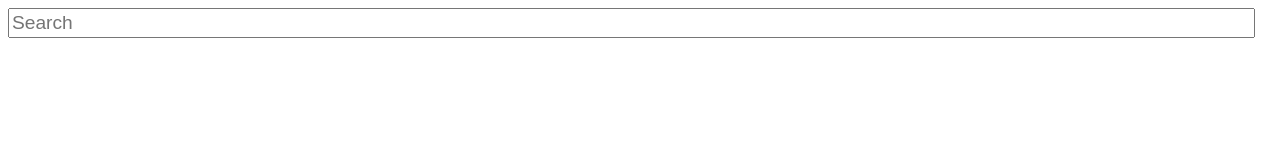
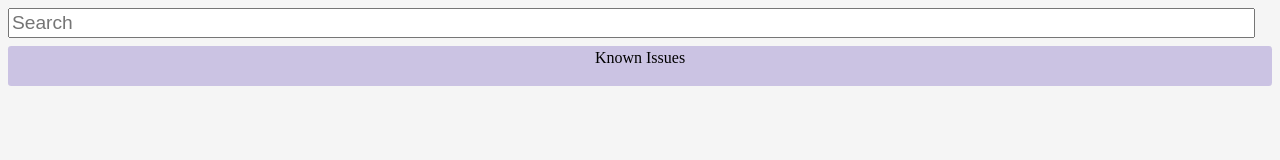
Before and after one commit to heybugstech/zendesk-widget, a website: page widget/assets/iframe.html in a window 1280 px wide. Drawn offline with Linux system fonts and the light colour scheme.

Commit message:
remove unnecessary html-in-js

```diff
--- a/src/view/customDiv.ts
+++ b/src/view/customDiv.ts
@@ -11,10 +11,6 @@ export class CustomDiv {
     this.htmlEl.innerText = text;
   }
 
-  public applyCssStyle(userStyle: string, value: string): void {
-    this.htmlEl.style.setProperty(userStyle, value);
-  }
-
   public insertToParent(): void {
     document.querySelector(`#${this.parentElId}`).appendChild(this.htmlEl);
   }
--- a/widget/assets/css/stylesheet.css
+++ b/widget/assets/css/stylesheet.css
@@ -1,6 +1,11 @@
-html,
+html {
+  height: 100%;
+  background-color: #f5f5f5;
+}
+
 body {
-  height: 100%;
+  display: grid;
+  grid-row-gap: 0.5em;
 }
 
 .search-box {
@@ -13,3 +18,14 @@ body {
   border-radius: 0.2em;
   background-color: #9ca3af;
 }
+
+#known-issues {
+  background-color: #cbc3e3;
+  border-radius: 0.2em;
+  padding: 0.2em;
+}
+
+.box-header {
+  margin-top: 0;
+  text-align: center;
+}
--- a/widget/assets/iframe.html
+++ b/widget/assets/iframe.html
@@ -10,7 +10,9 @@
   </div>
   <script src="js/zendesk_client_sdk.js"></script>
   <script type="module" src="js/index.js"></script>
-  <div id="known-issues"></div>
+  <div id="known-issues">
+    <p class="box-header">Known Issues</p>
+  </div>
   <div id="similar-tickets"></div>
 </body>
 </html>
```
Also changed, not shown: src/index.ts (+3 -4 lines), src/knownIssues/index.ts (+2 -7 lines).
